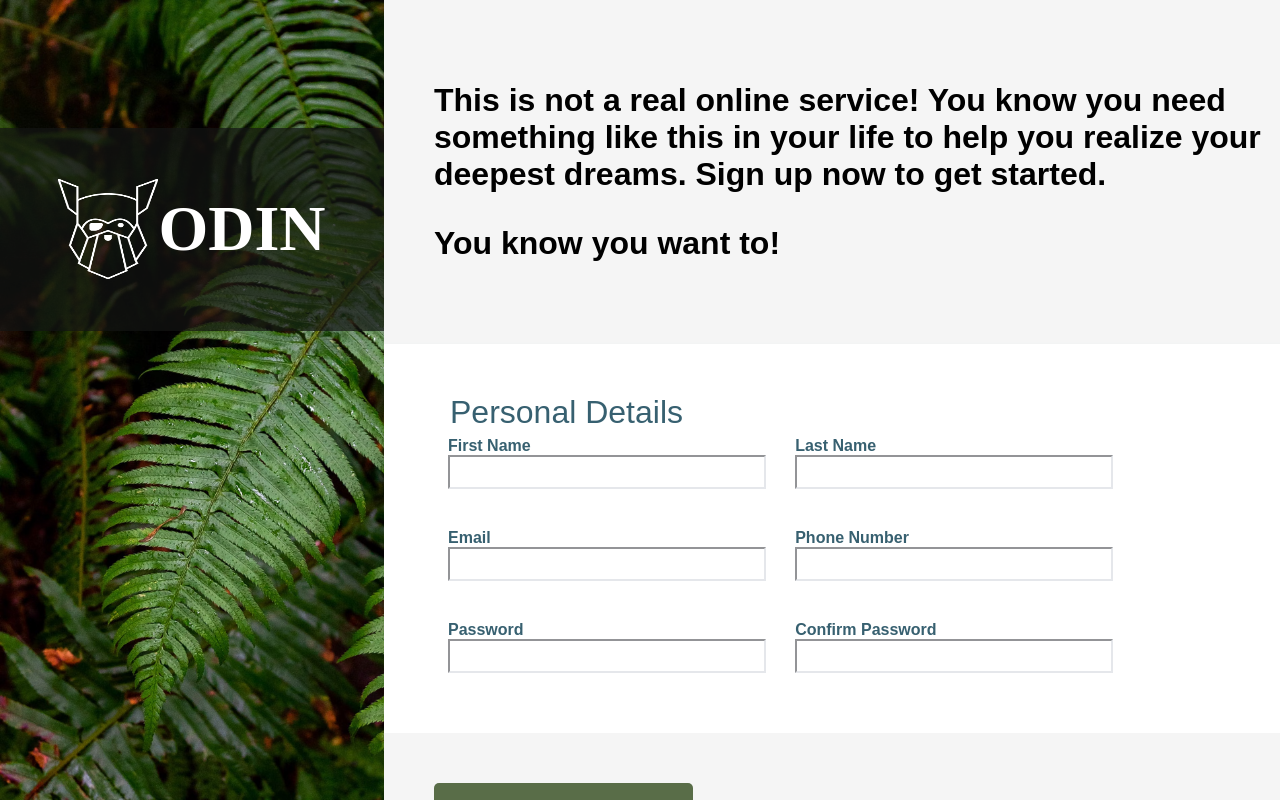
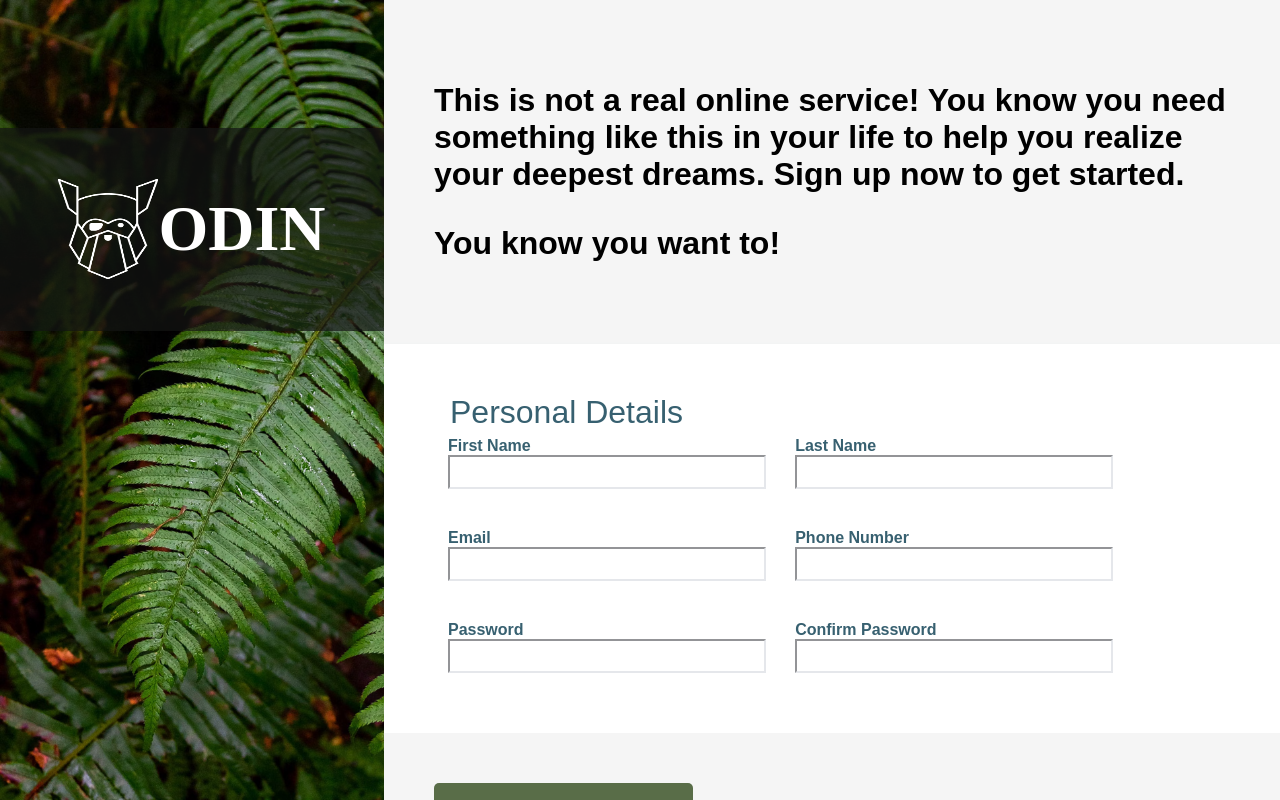
Before and after one commit to Yoleudan/odin-sign-up-form, a plain HTML site: page index.html in a window 1280 px wide. Drawn offline with Linux system fonts and the light colour scheme.

Commit message:
Fix issue with text exceeding width of screen

```diff
--- a/styles.css
+++ b/styles.css
@@ -1,6 +1,6 @@
 html,body
 {
-    width: 100%;
+    max-width: 100%;
     height: 100%;
     margin: 0px;
     padding: 0px;
@@ -16,9 +16,10 @@ html,body
 #container{
     display: flex;
     min-height: 100vh;
-    width: 100vw;
+    max-width: -webkit-fill-available;
     background-color: var(--main-bg-color);
     margin: 0;
+    box-sizing: border-box;
 
 }
 
@@ -62,16 +63,14 @@ html,body
 
 #intro{
     background-color: var(--main-bg-color);
+    padding-top: 100px;
     padding: 50px;
-    width: 100%;
+    min-height: fit-content;
     font-size: var(--header-font-size);
     font-weight: bold;
     font-family: var(--main-font)
 }
 
-#introText{
-    max-width: 70ch;
-}
 
 .form{
     padding: 50px;
```
